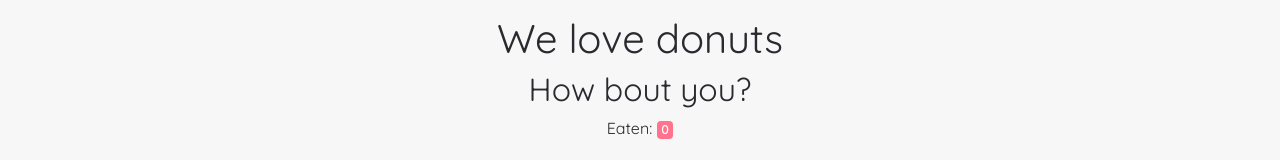
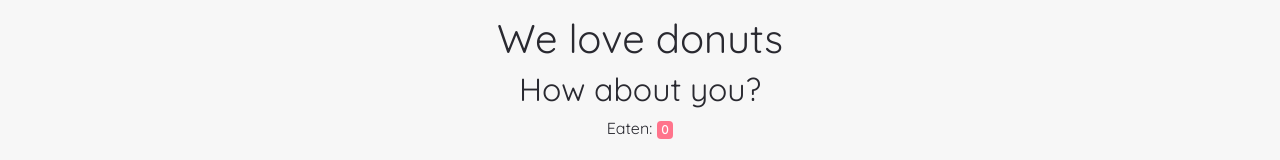
Before and after one commit to 4217A/myDonut, a plain HTML site: page index.html in a window 1280 px wide. Shown: the part 494-654 px from the top of the page. Drawn offline with nearby package versions, Linux system fonts and the light colour scheme.

Commit message:
Add files via upload

```diff
--- a/index.html
+++ b/index.html
@@ -47,7 +47,7 @@
         <br>
         <br>
         <h1>We love donuts</h1>
-        <h2 class="font-weight-light">How bout you?</h2>
+        <h2 class="font-weight-light">How about you?</h2>
         <p>Eaten: <span class="badge badge-secondary" id="score">0</span></p>
         <br>
     </div>
```
